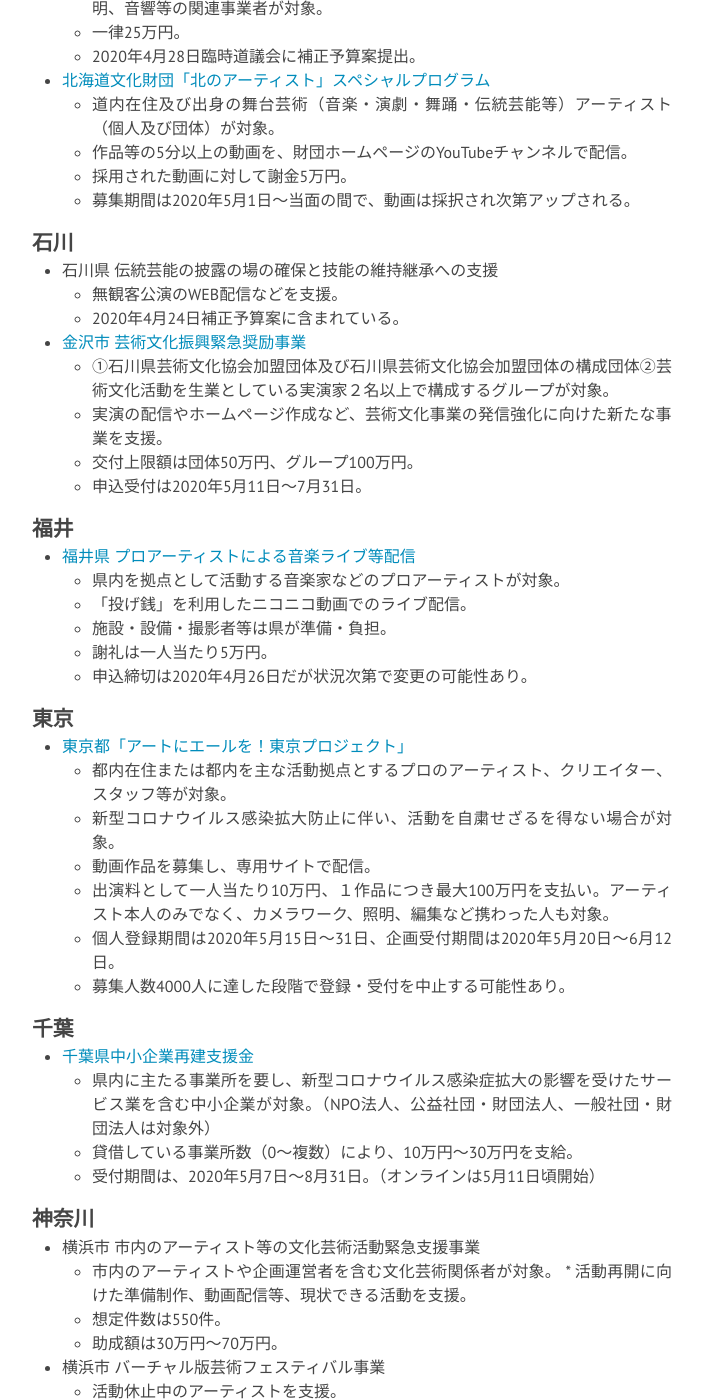
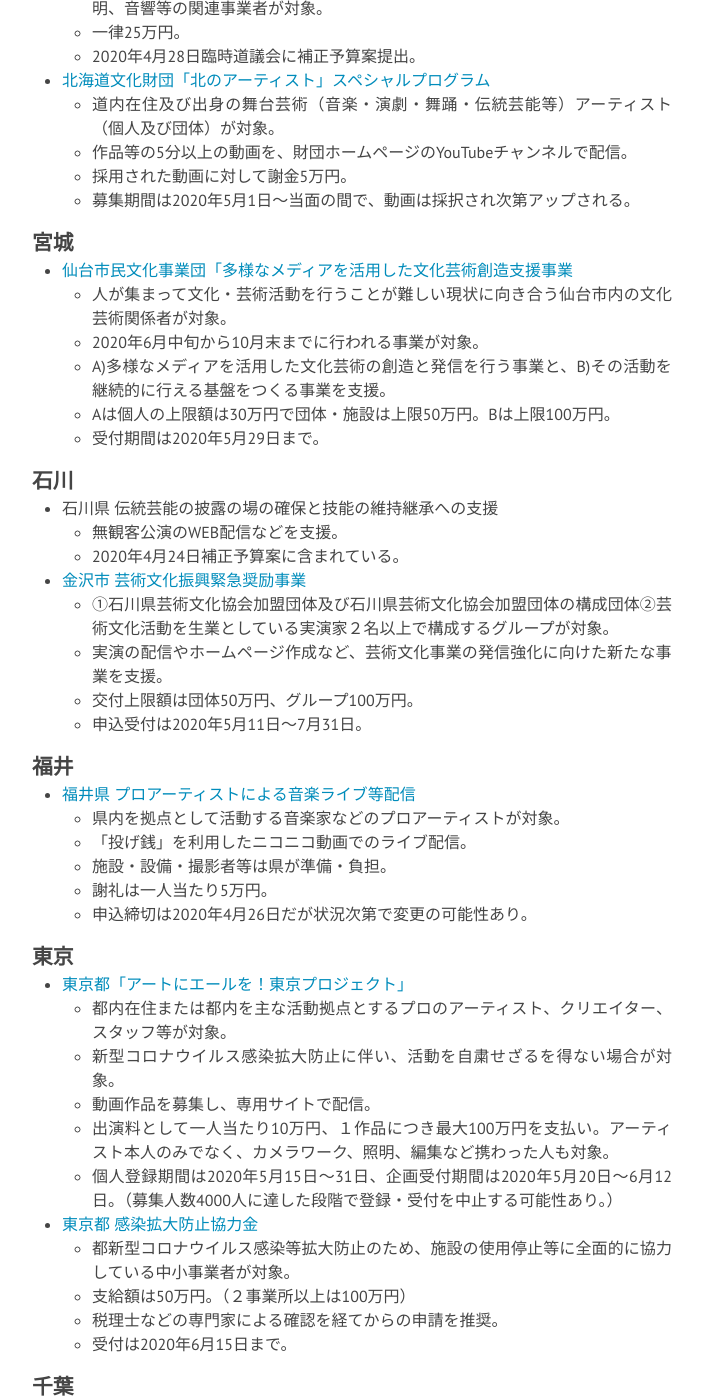
Before and after one commit to a-okuda/resources-for-artists, a Jekyll site: the page built from a_artists.md, in a window 1280 px wide and 1400 px high, scrolled down 3573 px. Shown: the whole window, without its empty margins (288-991 px from the left). Built offline with Jekyll 4.4.1, drawn with Linux system fonts in a browser that asks for light colours; nearby versions of some CDN libraries; some of the changed text lies outside the part shown.

Commit message:
Update a_artists.md

```diff
--- a/a_artists.md
+++ b/a_artists.md
@@ -117,6 +117,14 @@
 	* 採用された動画に対して謝金5万円。
 	* 募集期間は2020年5月1日〜当面の間で、動画は採択され次第アップされる。
 
+### 宮城
+* [仙台市民文化事業団「多様なメディアを活用した文化芸術創造支援事業](https://ssbj.jp/1175/)
+	* 人が集まって文化・芸術活動を行うことが難しい現状に向き合う仙台市内の文化芸術関係者が対象。
+	* 2020年6月中旬から10月末までに行われる事業が対象。
+	* A)多様なメディアを活用した文化芸術の創造と発信を行う事業と、B)その活動を継続的に行える基盤をつくる事業を支援。
+	* Aは個人の上限額は30万円で団体・施設は上限50万円。Bは上限100万円。
+	* 受付期間は2020年5月29日まで。
+
 ### 石川
 * 石川県 伝統芸能の披露の場の確保と技能の維持継承への支援
 	* 無観客公演のWEB配信などを支援。
@@ -141,8 +149,12 @@
 	* 新型コロナウイルス感染拡大防止に伴い、活動を自粛せざるを得ない場合が対象。
 	* 動画作品を募集し、専用サイトで配信。
 	* 出演料として一人当たり10万円、１作品につき最大100万円を支払い。アーティスト本人のみでなく、カメラワーク、照明、編集など携わった人も対象。
-	* 個人登録期間は2020年5月15日〜31日、企画受付期間は2020年5月20日〜6月12日。
-	* 募集人数4000人に達した段階で登録・受付を中止する可能性あり。
+	* 個人登録期間は2020年5月15日〜31日、企画受付期間は2020年5月20日〜6月12日。（募集人数4000人に達した段階で登録・受付を中止する可能性あり。）
+* [東京都 感染拡大防止協力金](https://www.tokyo-kyugyo.com)
+	* 都新型コロナウイルス感染等拡大防止のため、施設の使用停止等に全面的に協力している中小事業者が対象。
+	* 支給額は50万円。（２事業所以上は100万円）
+	* 税理士などの専門家による確認を経てからの申請を推奨。
+	* 受付は2020年6月15日まで。
 
 ### 千葉
 * [千葉県中小企業再建支援金](https://www.chiba-shienkin.com)
@@ -293,6 +305,11 @@
 	* 幅広くアート関係者にアンケートを実施し、ニーズを把握した上で組み立てられたプロジェクト。
 	* 落合千華氏（ケイスリー株式会社）が発起人となり、舞台芸術の中間支援組織や文化政策の専門家らが賛同人に名を連ねる。
 	* 応募期間は、2020年5月25日〜6月7日。
+* [コロナ給付金寄付プロジェクト](https://www.info.public.or.jp/corona-kifu)
+	* 芸術・文化・スポーツ分野の人々や、経営困難に追い込まれた中小企業を支援。（医療、教育・福祉・子どもの分野も対象）
+	* ヤフー（株）、ふるさと納税サイト「ふるさとチョイス」を運営する（株）トラストバンク、（公財）パブリックリソース財団と専門家有志により発足。
+	* 国の特別定額給付金の寄付を呼びかけている。
+	* 公募案内申請を受付中。
 
 
 ## 便利な窓口・サイトなど
```
